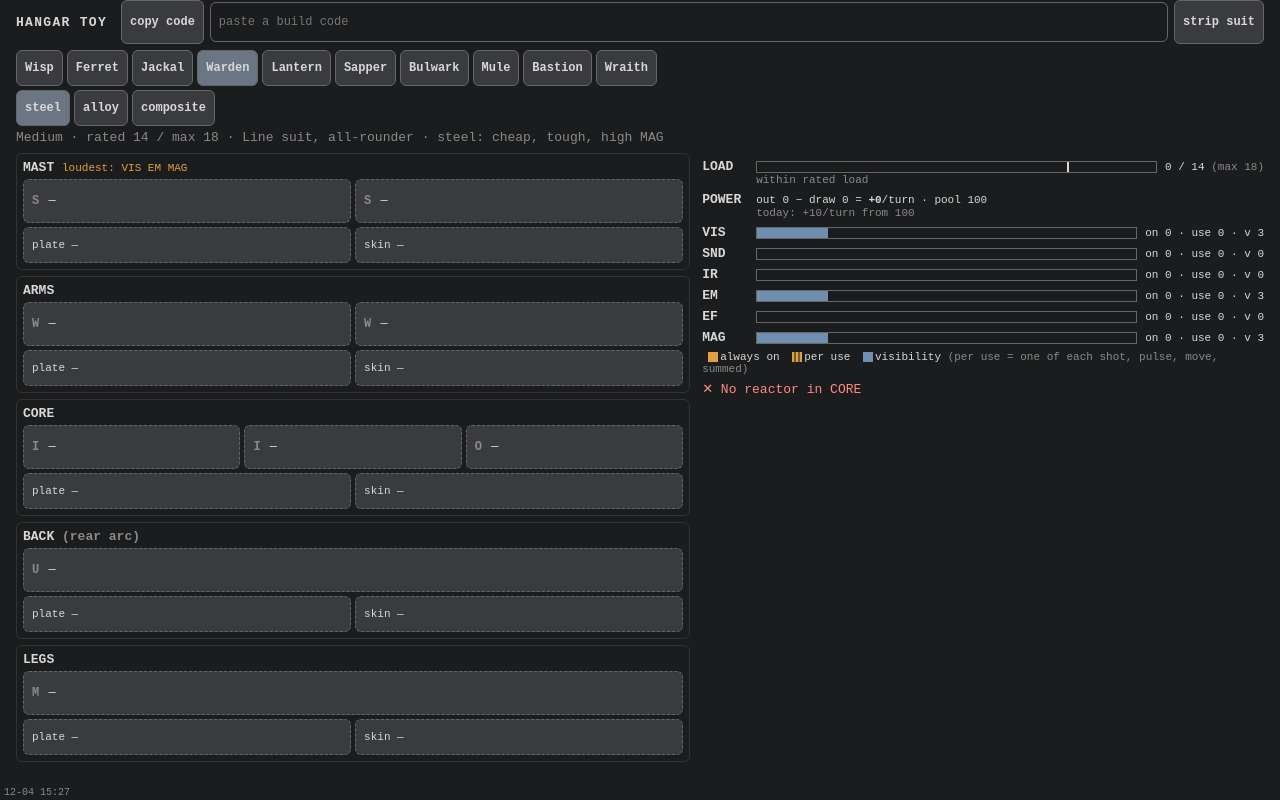
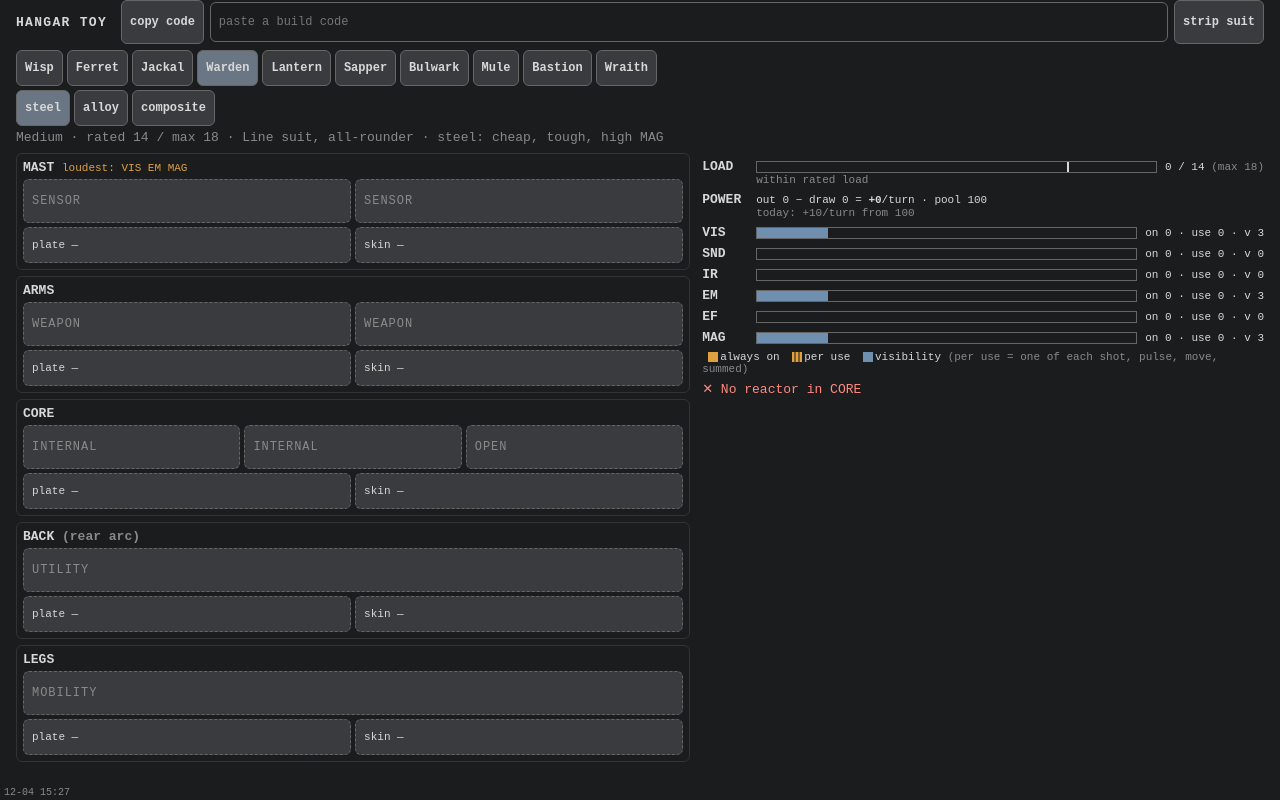
Before and after one commit to FluKanuck/Signal-Lance, a website built with Vite: page signal-lance/build-toy.html in a window 1280 px wide. Built offline with nearby package versions, Linux system fonts and the light colour scheme.

Commit message:
Hangar toy: empty slots say SENSOR / WEAPON / ... instead of a letter
Co-Authored-By: Claude Opus 5.5 (1M context) <noreply@anthropic.com>
Claude-Session: https://claude.ai/code/session_01B3z4nNwZWFpWf6kx6n9MeB

```diff
--- a/signal-lance/build-toy.html
+++ b/signal-lance/build-toy.html
@@ -35,7 +35,7 @@ main{display:grid;grid-template-columns:minmax(0,1fr);gap:12px}
 .slot.mod{border-color:var(--vis)}
 .slot.cont{color:var(--dim)}
 .slot.arm{min-height:36px;font-size:11px}
-.slot b{color:var(--dim);margin-right:2px}
+.slot b{color:var(--dim);font-weight:normal;letter-spacing:.08em}
 .rrow{display:flex;align-items:center;gap:8px;margin-top:6px}
 .lbl{width:46px;font-weight:bold}
 .bar{flex:1;min-width:40px;height:10px;border:1px solid var(--line);position:relative;display:flex;overflow:hidden}
```
Also changed, not shown: signal-lance/src/build/ui.ts.
